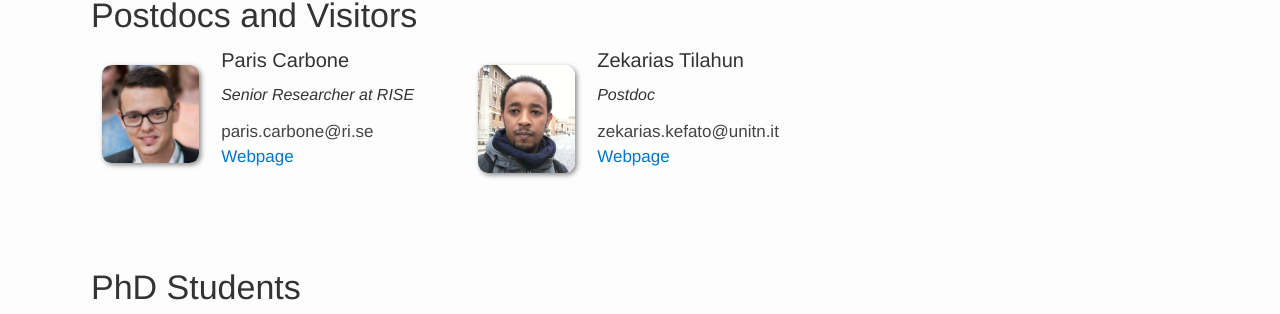
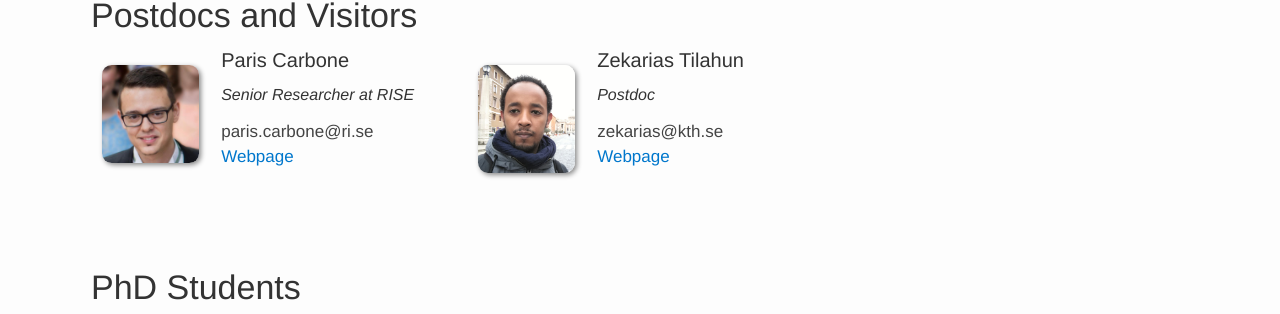
Before and after one commit to dcatkth/dcatkth.github.io, a Jekyll site: the page built from team.md, in a window 1280 px wide and 900 px high, scrolled down 384 px. Shown: the part 138-452 px from the top of the window. Built offline with Jekyll 4.4.1, drawn with Linux system fonts in a browser that asks for light colours.

Commit message:
postdocs

```diff
--- a/_data/team_postdocs.yml
+++ b/_data/team_postdocs.yml
@@ -7,5 +7,5 @@
 - name: Zekarias Tilahun
   photo: zekaria.jpg
   info: Postdoc
-  email: zekarias.kefato@unitn.it
+  email: zekarias@kth.se
   web: <a href="https://zekarias-tilahun.github.io/zack/index.html">Webpage</a>
```
